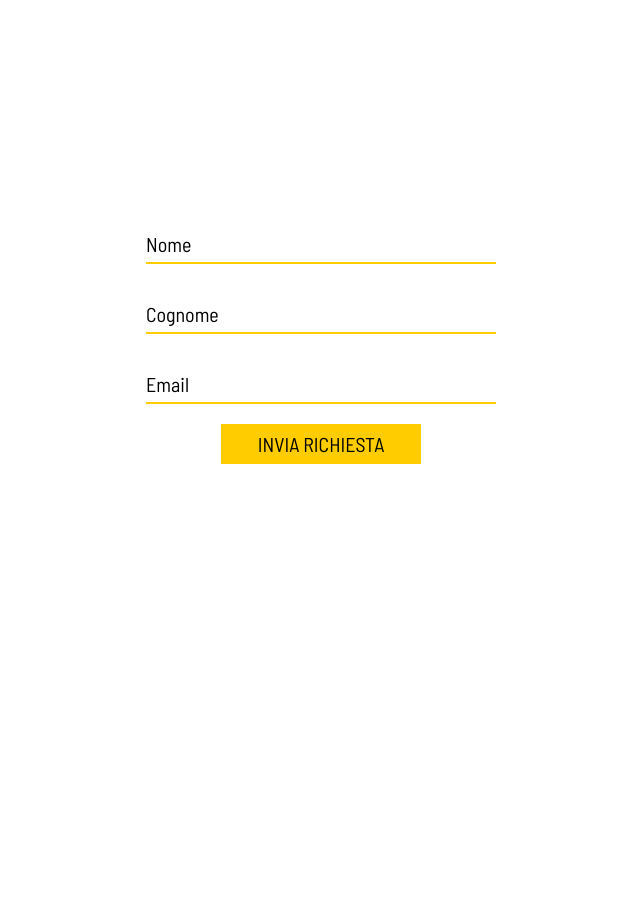
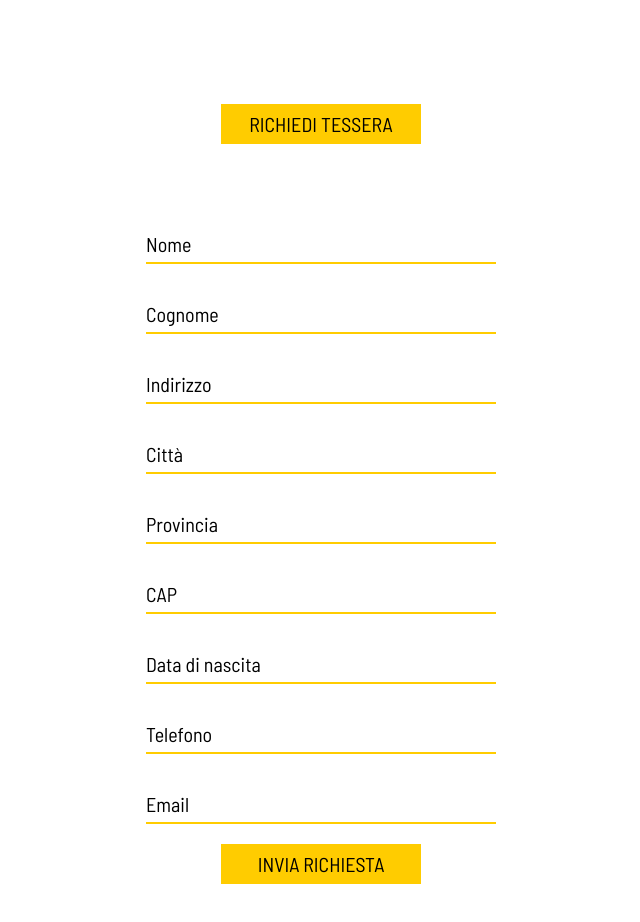
Before and after one commit to trezi29/Pontegiallo, a plain HTML site: page public/index.html in a window 1280 px wide. Shown: the part 606-1528 px from the top of the page, without its empty margins (319-959 px from the left). Before the commit the page ends 1070 px from the top, so only its background shows below. Drawn offline with Linux system fonts and the light colour scheme; some packages are replaced by stand-ins of ours.

Commit message:
adds new form fields and scroll button

```diff
--- a/public/index.html
+++ b/public/index.html
@@ -58,16 +58,41 @@
         </g>
       </g>
     </svg>
+    <button class="pg__button primary requestcard" id="" onclick="scrollToForm()">Richiedi tessera</button>
   </section>
-  <section class="pg__form">
+  <section class="pg__form" id="formContainer">
     <form novalidate>
       <div class="pg__formfield">
         <label id="nameLabel" for="name">Nome</label>
-        <input type="text" id="name" onblur="validateText('name')">
+        <input type="text" id="name" onblur="validateText(id)">
       </div>
       <div class="pg__formfield">
         <label for="surname">Cognome</label>
-        <input type="text" id="surname" onblur="validateText('surname')">
+        <input type="text" id="surname" onblur="validateText(id)">
+      </div>
+      <div class="pg__formfield">
+        <label for="indirizzo">Indirizzo</label>
+        <input type="text" id="indirizzo" onblur="">
+      </div>
+      <div class="pg__formfield">
+        <label for="citta">Città</label>
+        <input type="text" id="citta" onblur="validateText(id)">
+      </div>
+      <div class="pg__formfield">
+        <label for="provincia">Provincia</label>
+        <input type="text" id="provincia" onblur="validateText(id)">
+      </div>
+      <div class="pg__formfield">
+        <label for="cap">CAP</label>
+        <input type="text" id="cap" onblur="">
+      </div>
+      <div class="pg__formfield">
+        <label for="datadinascita">Data di nascita</label>
+        <input type="text" id="datadinascita" onblur="">
+      </div>
+      <div class="pg__formfield">
+        <label for="telefono">Telefono</label>
+        <input type="tel" id="telefono" onblur="">
       </div>
       <div class="pg__formfield">
         <label for="email">Email</label>
--- a/public/scripts/form.js
+++ b/public/scripts/form.js
@@ -1,3 +1,10 @@
+function scrollToForm() {
+  var form = document.getElementById('formContainer');
+
+  form.scrollIntoView({behavior: "smooth"});
+}
+
+
 var inputFields = document.getElementsByTagName('input');
 
 function listenFocusEvent(inputFieldId) {
--- a/public/styles/form.css
+++ b/public/styles/form.css
@@ -3,6 +3,8 @@
   flex-direction: column;
   align-items: center;
   justify-content: flex-start;
+  height: auto;
+  min-height: 100vh;
 }
 
 .pg_logo {
@@ -13,6 +15,7 @@
   box-sizing: border-box;
   align-items: center;
   justify-content: center;
+  position: relative;
 }
 
 .pg_logo svg {
@@ -55,3 +58,8 @@
 .pg__formfield input:focus {
   outline: 0;
 }
+
+.pg__button.primary.requestcard {
+  position: absolute;
+  bottom: 50px;
+}
```
Also changed, not shown: public/scripts/admin.js (+10 -7 lines).
